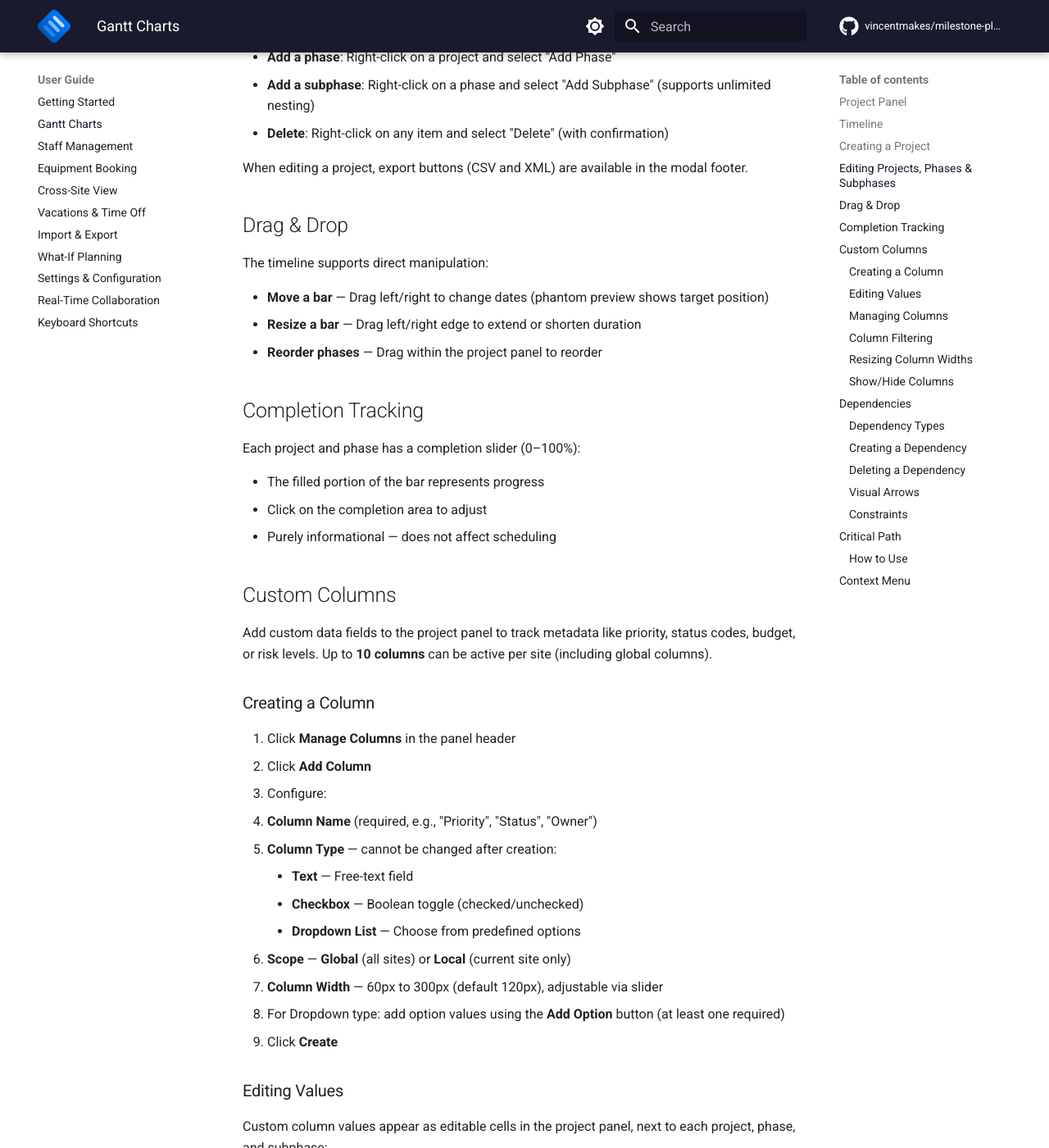
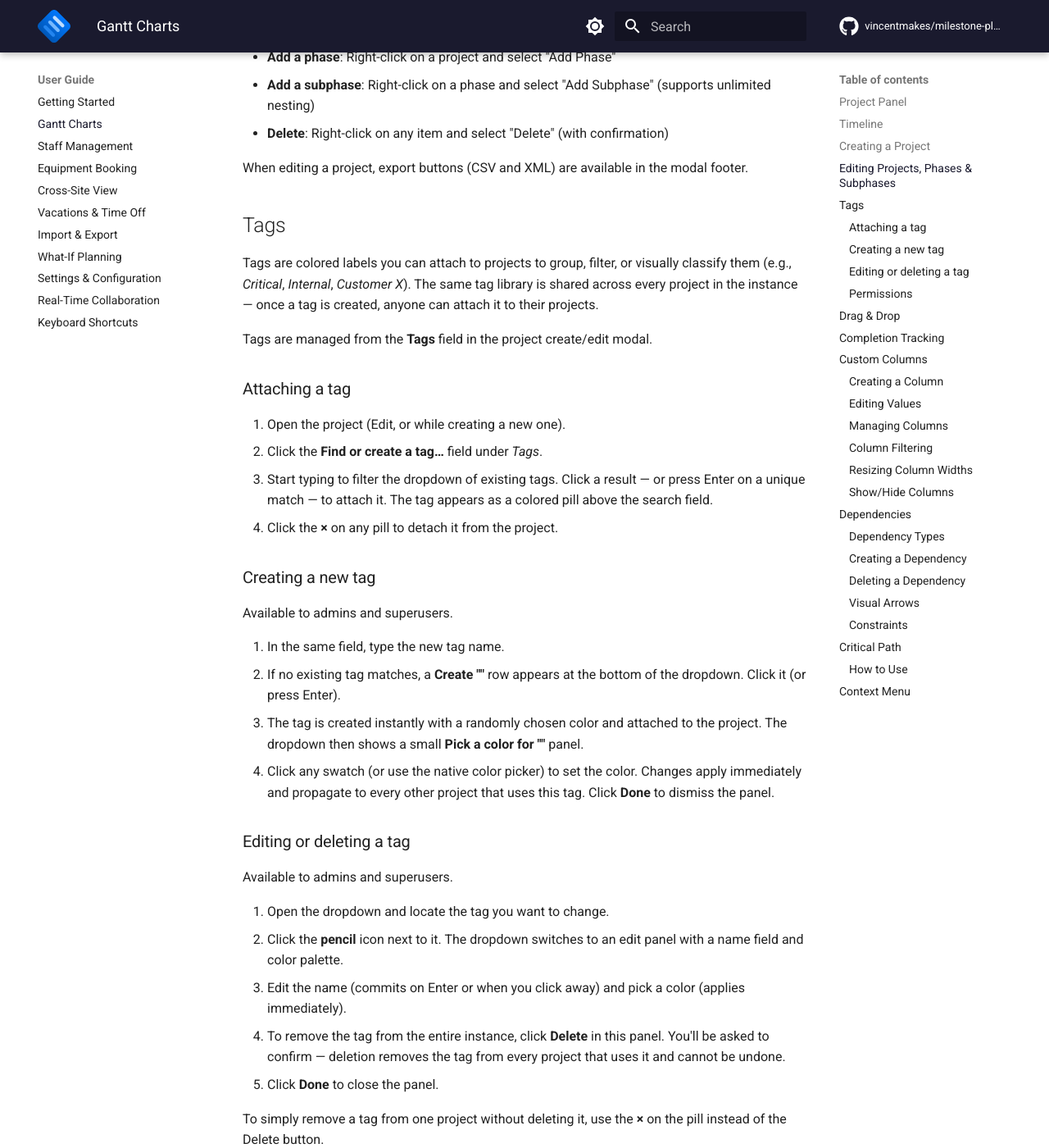
Before and after one commit to vincentmakes/milestone-planner, an MkDocs documentation site: the page built from docs/user-guide/gantt-charts.md, in a window 1280 px wide and 1400 px high, scrolled down 1299 px. Shown: the whole window at 82% size. Built offline with MkDocs 1.6.1 and Material for MkDocs 9.7.7, drawn with Linux system fonts in a browser that asks for light colours; comment, search, counter and statistics services are not loaded; some of the changed text lies outside the part shown.

Commit message:
Document the project tags feature in the user guide
https://claude.ai/code/session_01C6eaFSkv4fkz6WUipCUjD7

```diff
--- a/docs/user-guide/gantt-charts.md
+++ b/docs/user-guide/gantt-charts.md
@@ -41,6 +41,49 @@ The right side shows horizontal bars representing duration of each project, phas
 - **Delete**: Right-click on any item and select "Delete" (with confirmation)
 
 When editing a project, export buttons (CSV and XML) are available in the modal footer.
+
+## Tags
+
+Tags are colored labels you can attach to projects to group, filter, or visually classify them (e.g., *Critical*, *Internal*, *Customer X*). The same tag library is shared across every project in the instance — once a tag is created, anyone can attach it to their projects.
+
+Tags are managed from the **Tags** field in the project create/edit modal.
+
+### Attaching a tag
+
+1. Open the project (Edit, or while creating a new one).
+2. Click the **Find or create a tag…** field under *Tags*.
+3. Start typing to filter the dropdown of existing tags. Click a result — or press Enter on a unique match — to attach it. The tag appears as a colored pill above the search field.
+4. Click the **×** on any pill to detach it from the project.
+
+### Creating a new tag
+
+Available to admins and superusers.
+
+1. In the same field, type the new tag name.
+2. If no existing tag matches, a **Create "<name>"** row appears at the bottom of the dropdown. Click it (or press Enter).
+3. The tag is created instantly with a randomly chosen color and attached to the project. The dropdown then shows a small **Pick a color for "<name>"** panel.
+4. Click any swatch (or use the native color picker) to set the color. Changes apply immediately and propagate to every other project that uses this tag. Click **Done** to dismiss the panel.
+
+### Editing or deleting a tag
+
+Available to admins and superusers.
+
+1. Open the dropdown and locate the tag you want to change.
+2. Click the **pencil** icon next to it. The dropdown switches to an edit panel with a name field and color palette.
+3. Edit the name (commits on Enter or when you click away) and pick a color (applies immediately).
+4. To remove the tag from the entire instance, click **Delete** in this panel. You'll be asked to confirm — deletion removes the tag from every project that uses it and cannot be undone.
+5. Click **Done** to close the panel.
+
+To simply remove a tag from one project without deleting it, use the **×** on the pill instead of the Delete button.
+
+### Permissions
+
+| Action                              | Who can do it                                  |
+| ----------------------------------- | ---------------------------------------------- |
+| Attach / detach an existing tag     | Anyone who can edit the project                |
+| Create a new tag                    | Admins and superusers                          |
+| Rename a tag or change its color    | Admins and superusers                          |
+| Delete a tag from every project     | Admins and superusers                          |
 
 ## Drag & Drop
 
```
